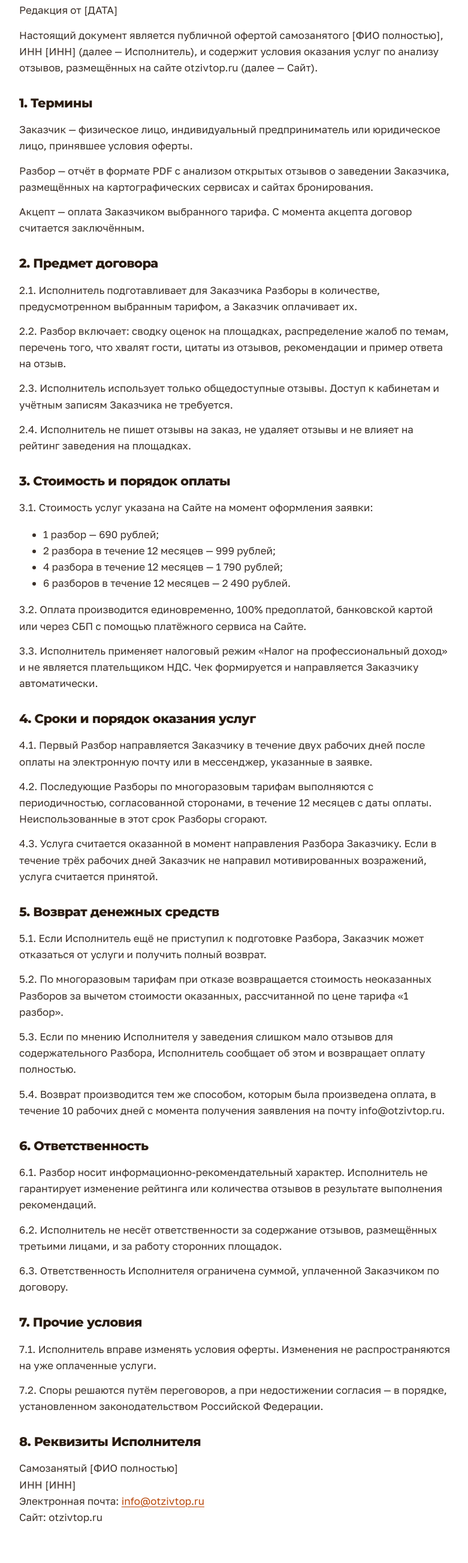
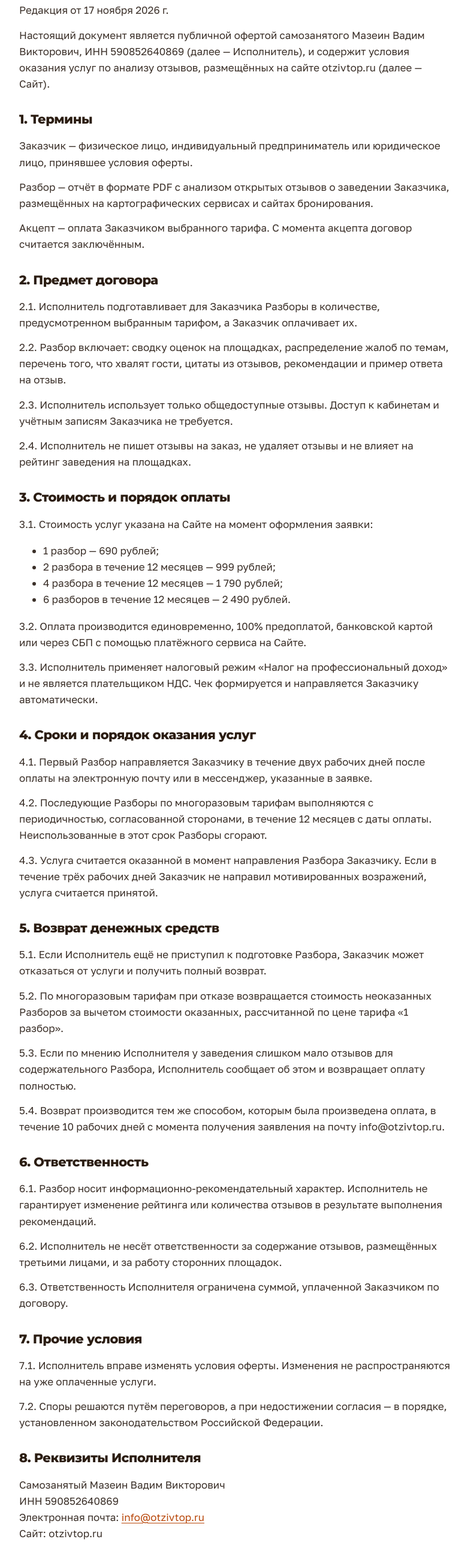
Before and after one commit to PoJope123/otzivtop-site, a plain HTML site: page oferta.html in a window 1280 px wide. Shown: the part 177-2782 px from the top of the page at 60% size, without its empty margins (246-1027 px from the left). Drawn offline with Linux system fonts and the light colour scheme.

Commit message:
Реквизиты исполнителя в подвале, оферте и политике
Co-Authored-By: Claude Opus 5.5 <noreply@anthropic.com>
Claude-Session: https://claude.ai/code/session_01CEtjS59bDbd58C876nHmoD

```diff
--- a/oferta.html
+++ b/oferta.html
@@ -12,9 +12,9 @@
 <main class="page">
 <div class="wrap">
 <h1>Договор-оферта на оказание услуг</h1>
-<p>Редакция от [ДАТА]</p>
+<p>Редакция от 17 ноября 2026 г.</p>
 
-<p>Настоящий документ является публичной офертой самозанятого [ФИО полностью], ИНН [ИНН] (далее — Исполнитель), и содержит условия оказания услуг по анализу отзывов, размещённых на сайте otzivtop.ru (далее — Сайт).</p>
+<p>Настоящий документ является публичной офертой самозанятого Мазеин Вадим Викторович, ИНН 590852640869 (далее — Исполнитель), и содержит условия оказания услуг по анализу отзывов, размещённых на сайте otzivtop.ru (далее — Сайт).</p>
 
 <h2>1. Термины</h2>
 <p>Заказчик — физическое лицо, индивидуальный предприниматель или юридическое лицо, принявшее условия оферты.</p>
@@ -59,8 +59,8 @@
 <p>7.2. Споры решаются путём переговоров, а при недостижении согласия — в порядке, установленном законодательством Российской Федерации.</p>
 
 <h2>8. Реквизиты Исполнителя</h2>
-<p>Самозанятый [ФИО полностью]<br>
-ИНН [ИНН]<br>
+<p>Самозанятый Мазеин Вадим Викторович<br>
+ИНН 590852640869<br>
 Электронная почта: <a href="mailto:info@otzivtop.ru">info@otzivtop.ru</a><br>
 Сайт: otzivtop.ru</p>
 </div>
```
Also changed, not shown: index.html (+1 -1 lines), privacy.html (+2 -2 lines).
